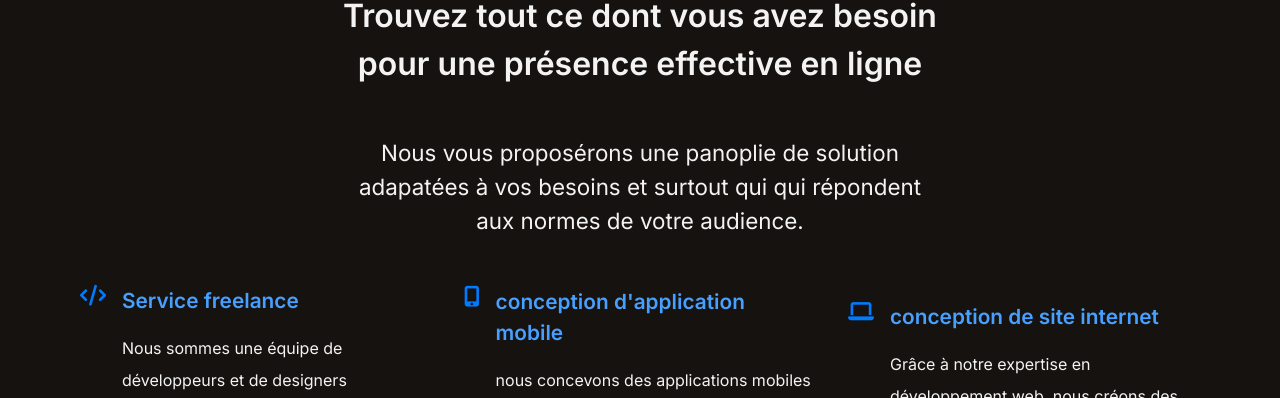
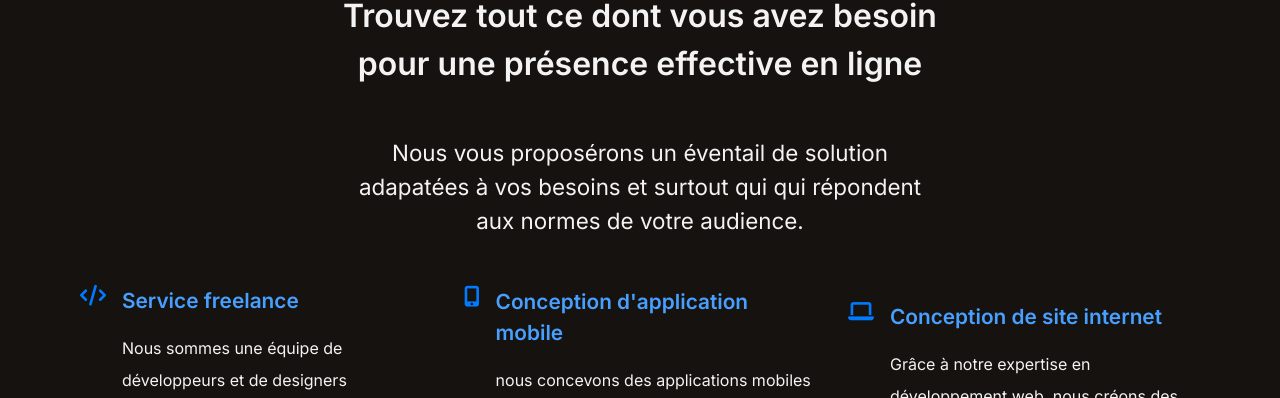
Before and after one commit to Migthyvan/Caladrius, a Vue app in the folder Caladrius/: page / in a window 1280 px wide. Shown: the part 1046-1444 px from the top of the page. Built offline with nearby package versions, Linux system fonts and the light colour scheme; some icons are missing.

Commit message:
orthographe

```diff
--- a/Caladrius/src/components/section/r_serviceSection.vue
+++ b/Caladrius/src/components/section/r_serviceSection.vue
@@ -5,7 +5,7 @@
         Trouvez tout ce dont vous avez besoin pour une présence effective en ligne
     </h2>
     <h3 style="font-size: 1.4rem; text-align: center; max-width: 600px;" data-aos="fade-up">
-        Nous vous proposérons une panoplie de solution adapatées à vos besoins et surtout qui
+        Nous vous proposérons un éventail de solution adapatées à vos besoins et surtout qui
         qui répondent aux normes de votre audience.
     </h3 >
     <div class="center__flex__mobile service__container ">
@@ -24,7 +24,7 @@
         <div class="card">
             <i class="fa-solid fa-mobile-screen-button" data-aos="fade-up"></i>
             <div class="card__info">
-                <h4 data-aos="fade-up">conception d'application mobile</h4>
+                <h4 data-aos="fade-up">Conception d'application mobile</h4>
                 <p data-aos="fade-up">
                     nous concevons des applications mobiles sur mesure
                     pour répondre à vos besoins spécifiques en veuillant à
@@ -37,7 +37,7 @@
         <div class="card">
             <i class="fa-solid fa-laptop" data-aos="fade-up"></i>
             <div class="card__info">
-                <h4 data-aos="fade-up">conception de site internet</h4>
+                <h4 data-aos="fade-up">Conception de site internet</h4>
                 <p data-aos="fade-up">
                     Grâce à notre expertise en développement web,
                     nous créons des sites internet modernes et personnalisés pour vous démarquer en ligne.
```
